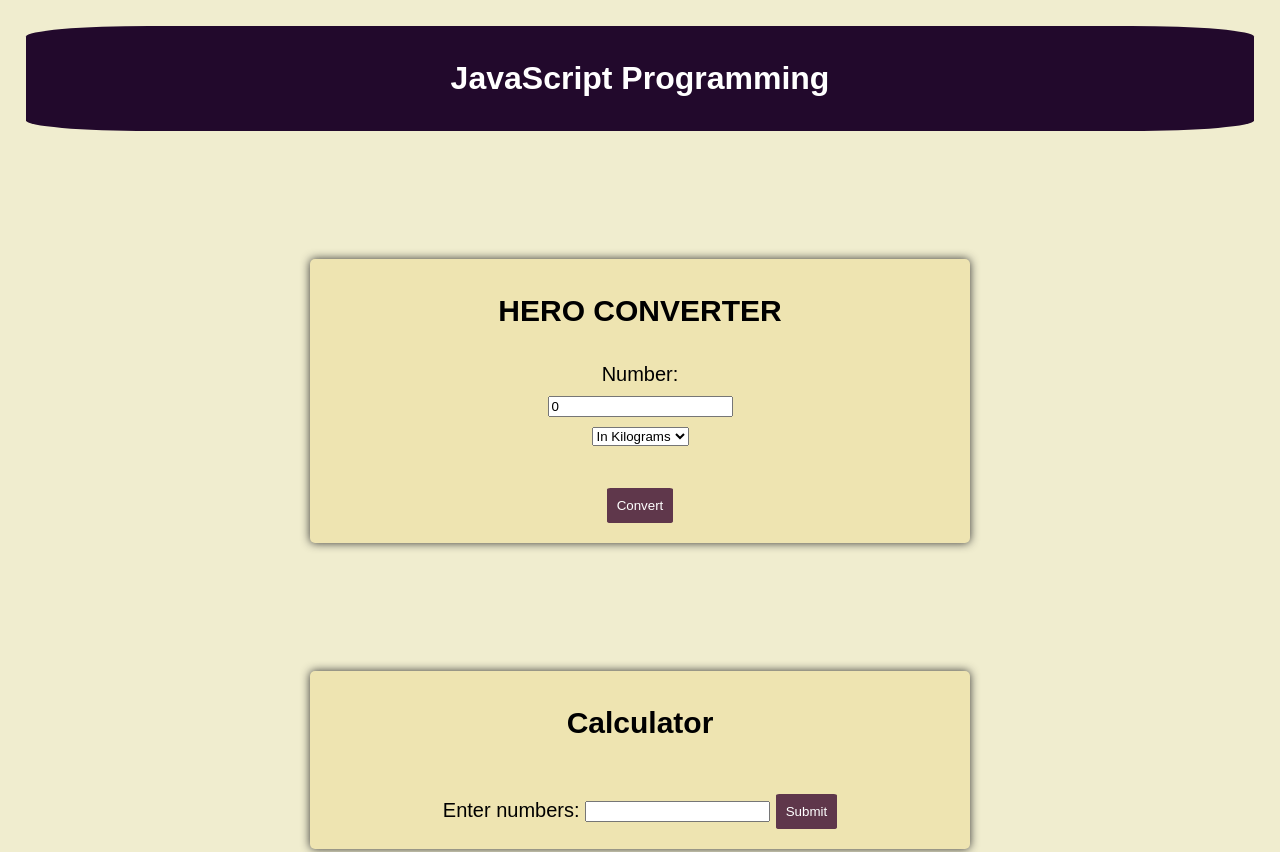
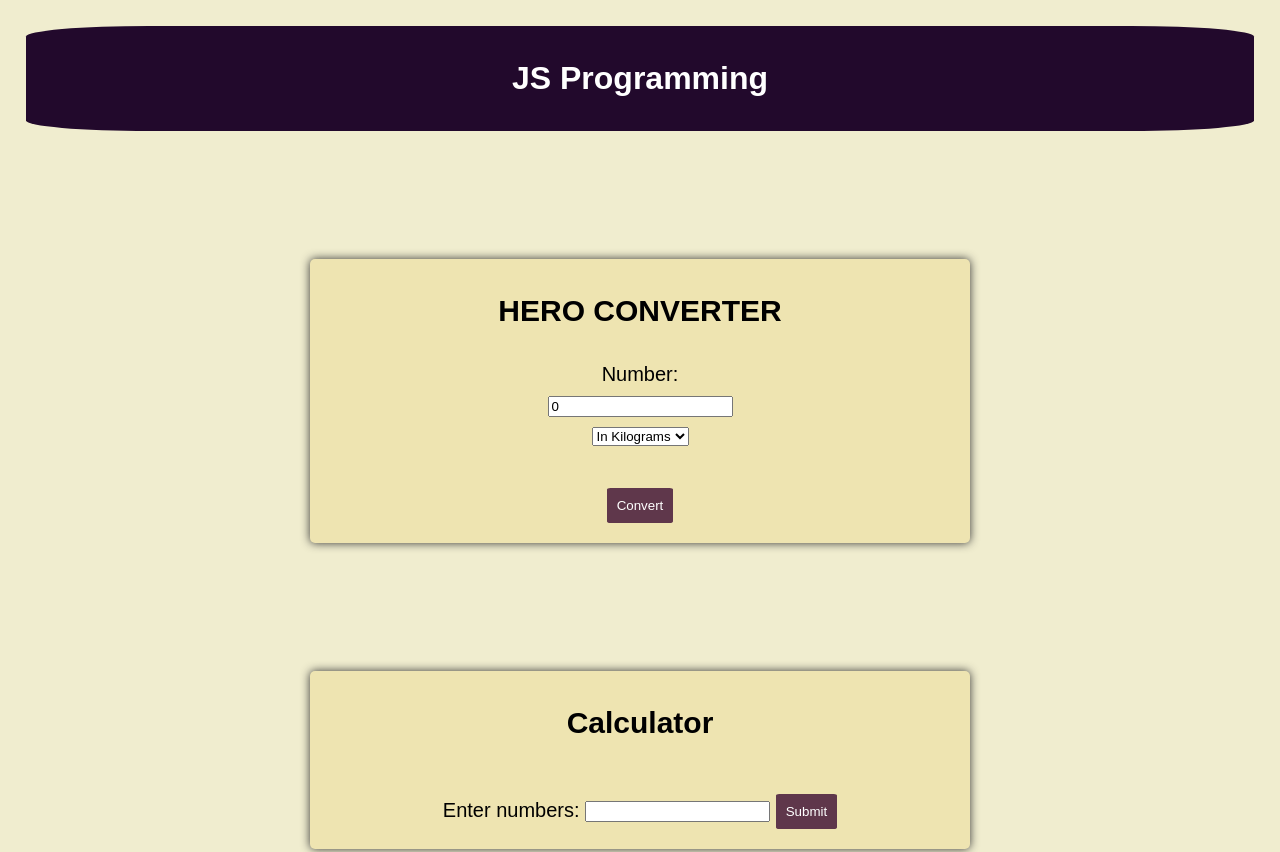
Before and after one commit to farhinrahman1/JsProgramming, a plain HTML site: page index.html in a window 1280 px wide. Shown: the top 852 px of the page. Drawn offline with nearby package versions, Linux system fonts and the light colour scheme.

Commit message:
title changed

```diff
--- a/index.html
+++ b/index.html
@@ -3,13 +3,13 @@
 <head>
     <meta charset="UTF-8">
     <meta name="viewport" content="width=device-width, initial-scale=1.0">
-    <title>Javascript Programming</title>
+    <title>JS Programming</title>
     <link href="style.css" rel="stylesheet">
     <script src="https://ajax.googleapis.com/ajax/libs/jquery/3.4.1/jquery.min.js"></script>
 </head>
 <body>
     <div class="navbar">
-        <h1>JavaScript Programming</h1>
+        <h1>JS Programming</h1>
     </div>
     <!-- converter.... -->
     <div class="styling">
```
